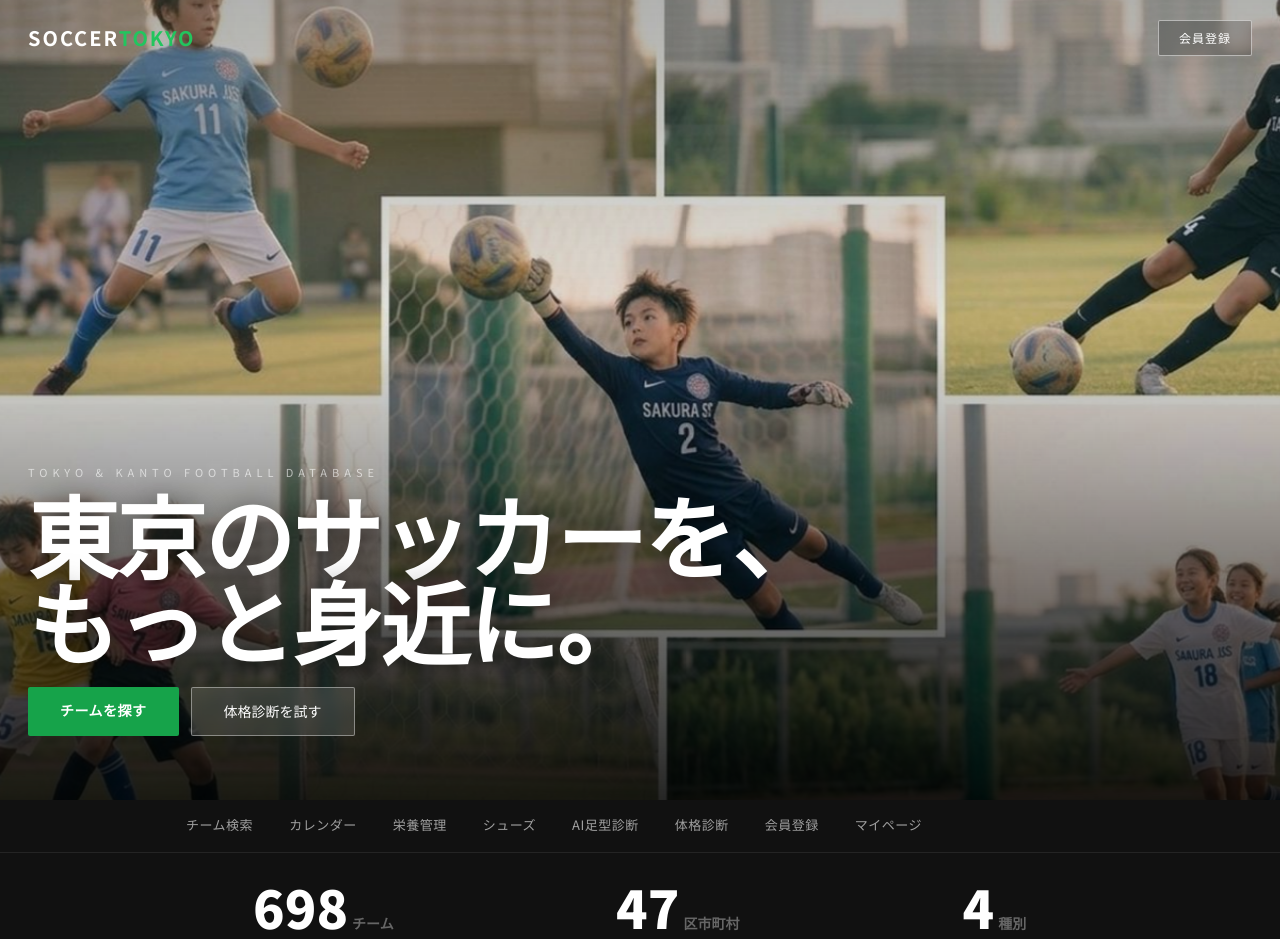
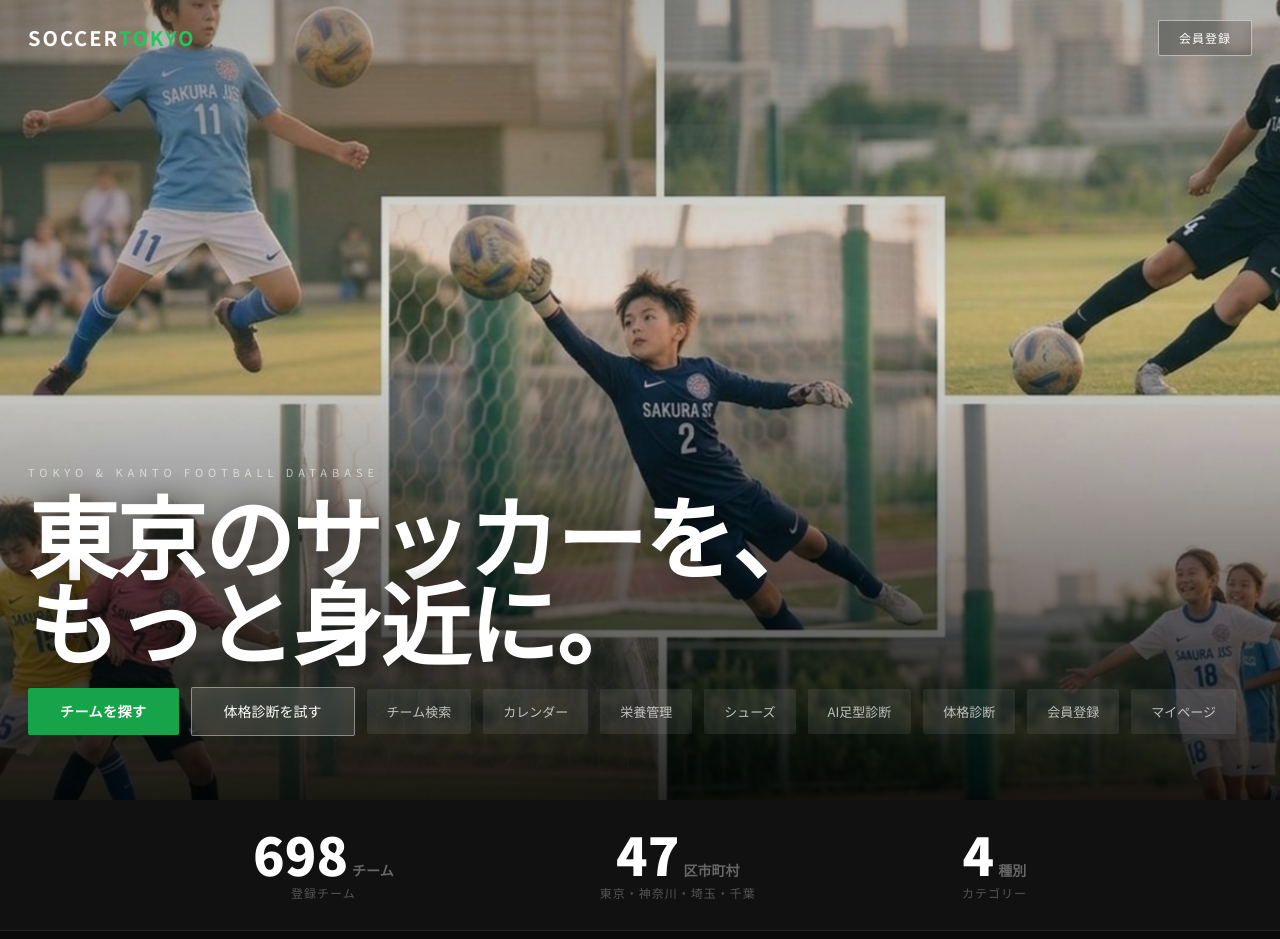
Before and after one commit to okuwabara07-gif/soccer-tokyo-jp, a Next.js app: page / in a window 1280 px wide. Shown: the top 939 px of the page. Built offline with nearby package versions, Linux system fonts and the light colour scheme; no server answers.

Commit message:
fix: merge nav and buttons into single row

```diff
--- a/src/app/page.tsx
+++ b/src/app/page.tsx
@@ -65,24 +65,13 @@ export default function HomePage() {
           <h1 style={{ fontSize:'clamp(40px,9vw,90px)', fontWeight:900, lineHeight:0.95, letterSpacing:-2, marginBottom:24, textShadow:'0 4px 32px rgba(0,0,0,0.6)' }}>
             東京のサッカーを、<br/>もっと身近に。
           </h1>
-          <div style={{ display:'flex', gap:12, flexWrap:'wrap' }}>
+          <div style={{ display:'flex', gap:12, flexWrap:'nowrap', alignItems:'center', overflowX:'auto' }}>
             <Link href="/teams" style={{ background:'#16a34a', color:'#fff', padding:'13px 32px', borderRadius:2, fontSize:14, fontWeight:700, textDecoration:'none', letterSpacing:0.5 }}>チームを探す</Link>
             <Link href="/body-check" style={{ background:'rgba(255,255,255,0.12)', color:'#fff', border:'1px solid rgba(255,255,255,0.4)', padding:'13px 32px', borderRadius:2, fontSize:14, textDecoration:'none', backdropFilter:'blur(6px)' }}>体格診断を試す</Link>
+            {NAV.map(n => (<Link key={n.href} href={n.href} style={{ color:'rgba(255,255,255,0.7)', padding:'13px 20px', borderRadius:2, fontSize:13, fontWeight:500, textDecoration:'none', whiteSpace:'nowrap', background:'rgba(255,255,255,0.08)' }} onMouseEnter={e=>{(e.currentTarget as HTMLAnchorElement).style.background='rgba(255,255,255,0.15)'}} onMouseLeave={e=>{(e.currentTarget as HTMLAnchorElement).style.background='rgba(255,255,255,0.08)'}}>{n.label}</Link>))}
           </div>
         </div>
       </section>
-
-      {/* ======= NAV (ヒーロー下) ======= */}
-      <nav style={{ background:'#111', borderBottom:'1px solid rgba(255,255,255,0.08)', overflowX:'auto', WebkitOverflowScrolling:'touch' }}>
-        <div style={{ display:'flex', minWidth:'max-content', maxWidth:960, margin:'0 auto', padding:'0 8px' }}>
-          {NAV.map(n => (
-            <Link key={n.href} href={n.href} style={{ color:'rgba(255,255,255,0.6)', padding:'15px 18px', fontSize:13, letterSpacing:0.5, textDecoration:'none', whiteSpace:'nowrap', display:'block', borderBottom:'2px solid transparent', transition:'all 0.2s' }}
-              onMouseEnter={e=>{ const el=e.currentTarget as HTMLAnchorElement; el.style.color='#22c55e'; el.style.borderBottomColor='#22c55e'; }}
-              onMouseLeave={e=>{ const el=e.currentTarget as HTMLAnchorElement; el.style.color='rgba(255,255,255,0.6)'; el.style.borderBottomColor='transparent'; }}
-            >{n.label}</Link>
-          ))}
-        </div>
-      </nav>
 
       {/* ======= STATS ======= */}
       <section style={{ background:'#111', borderBottom:'1px solid rgba(255,255,255,0.08)', padding:'28px 16px' }}>
```
